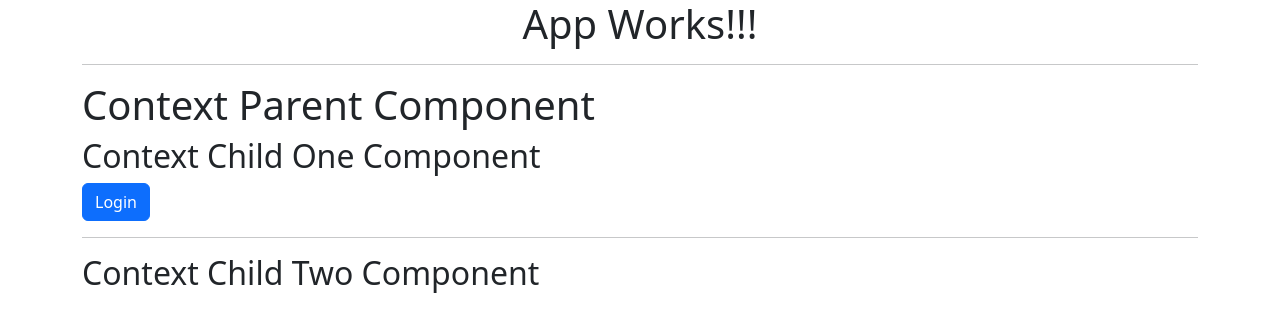
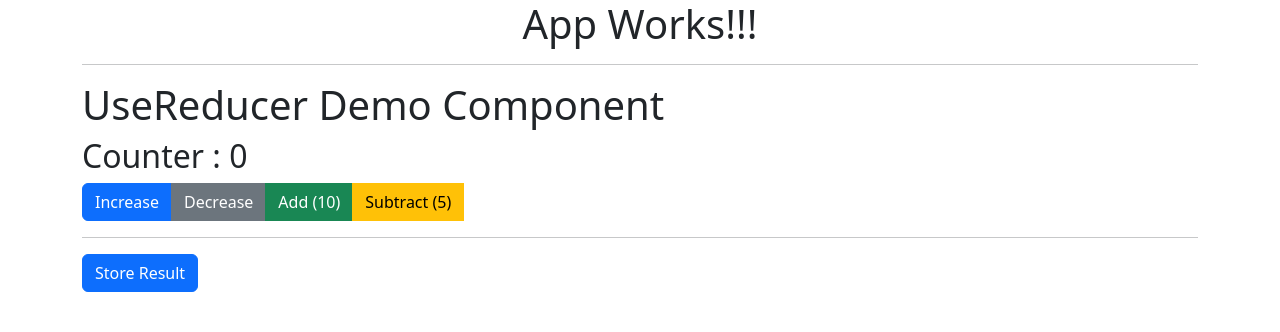
Before and after one commit to synergy2411/dec-25-react, a React (Vite) app in the folder first-app/: page / in a window 1280 px wide. Shown: the top 332 px of the page. Built offline with nearby package versions, Linux system fonts and the light colour scheme.

Commit message:
reducer added

```diff
--- a/first-app/src/App.jsx
+++ b/first-app/src/App.jsx
@@ -1,6 +1,7 @@
 import "bootstrap/dist/css/bootstrap.min.css";
 import ContextParent from "./Components/Demo/ContextParent";
 import AuthProvider from "./Components/Demo/AuthProvider";
+import UseReducerDemo from "./Components/Demo/UseReducerDemo";
 
 function App() {
   return (
@@ -12,9 +13,11 @@ function App() {
 
       <hr />
 
-      <AuthProvider>
+      <UseReducerDemo />
+
+      {/* <AuthProvider>
         <ContextParent />
-      </AuthProvider>
+      </AuthProvider> */}
 
       {/* <Expenses /> */}
     </div>
--- /dev/null
+++ b/first-app/src/Components/Demo/UseReducerDemo.jsx
@@ -0,0 +1,100 @@
+import { useReducer } from "react";
+
+const initialState = {
+  counter: 0,
+  result: [],
+};
+
+function reducer(state, action) {
+  if (action.type === "INCREMENT") {
+    return {
+      ...state, // {counter : 0, result : []}
+      counter: state.counter + 1,
+    };
+  } else if (action.type === "DECREMENT") {
+    return {
+      ...state,
+      counter: state.counter - 1,
+    };
+  } else if (action.type === "ADD_COUNTER") {
+    return {
+      ...state,
+      counter: state.counter + action.payload,
+    };
+  } else if (action.type === "SUBTRACT_COUNTER") {
+    return {
+      ...state,
+      counter: state.counter - action.payload,
+    };
+  } else if (action.type === "STORE_RESULT") {
+    return {
+      ...state,
+      result: [action.payload, ...state.result],
+    };
+  }
+  return state;
+}
+
+function UseReducerDemo() {
+  const [state, dispatch] = useReducer(reducer, initialState);
+
+  return (
+    <>
+      <h1>UseReducer Demo Component</h1>
+      <h2>Counter : {state.counter}</h2>
+      <div className="btn-group">
+        <button
+          className="btn btn-primary"
+          onClick={() => dispatch({ type: "INCREMENT" })}
+        >
+          Increase
+        </button>
+        <button
+          className="btn btn-secondary"
+          onClick={() => dispatch({ type: "DECREMENT" })}
+        >
+          Decrease
+        </button>
+
+        <button
+          className="btn btn-success"
+          onClick={() => dispatch({ type: "ADD_COUNTER", payload: 10 })}
+        >
+          Add (10)
+        </button>
+
+        <button
+          className="btn btn-warning"
+          onClick={() => dispatch({ type: "SUBTRACT_COUNTER", payload: 5 })}
+        >
+          Subtract (5)
+        </button>
+
+        <hr />
+      </div>
+
+      <hr />
+
+      <div className="btn-group">
+        <button
+          className="btn btn-primary"
+          onClick={() =>
+            dispatch({ type: "STORE_RESULT", payload: state.counter })
+          }
+        >
+          Store Result
+        </button>
+      </div>
+
+      <ul className="list-group">
+        {state.result.map((val, index) => (
+          <li key={index} className="list-group-item">
+            {val}
+          </li>
+        ))}
+      </ul>
+    </>
+  );
+}
+
+export default UseReducerDemo;
```
Also changed, not shown: 2 other files (tests, documents, lock files or other folders).
